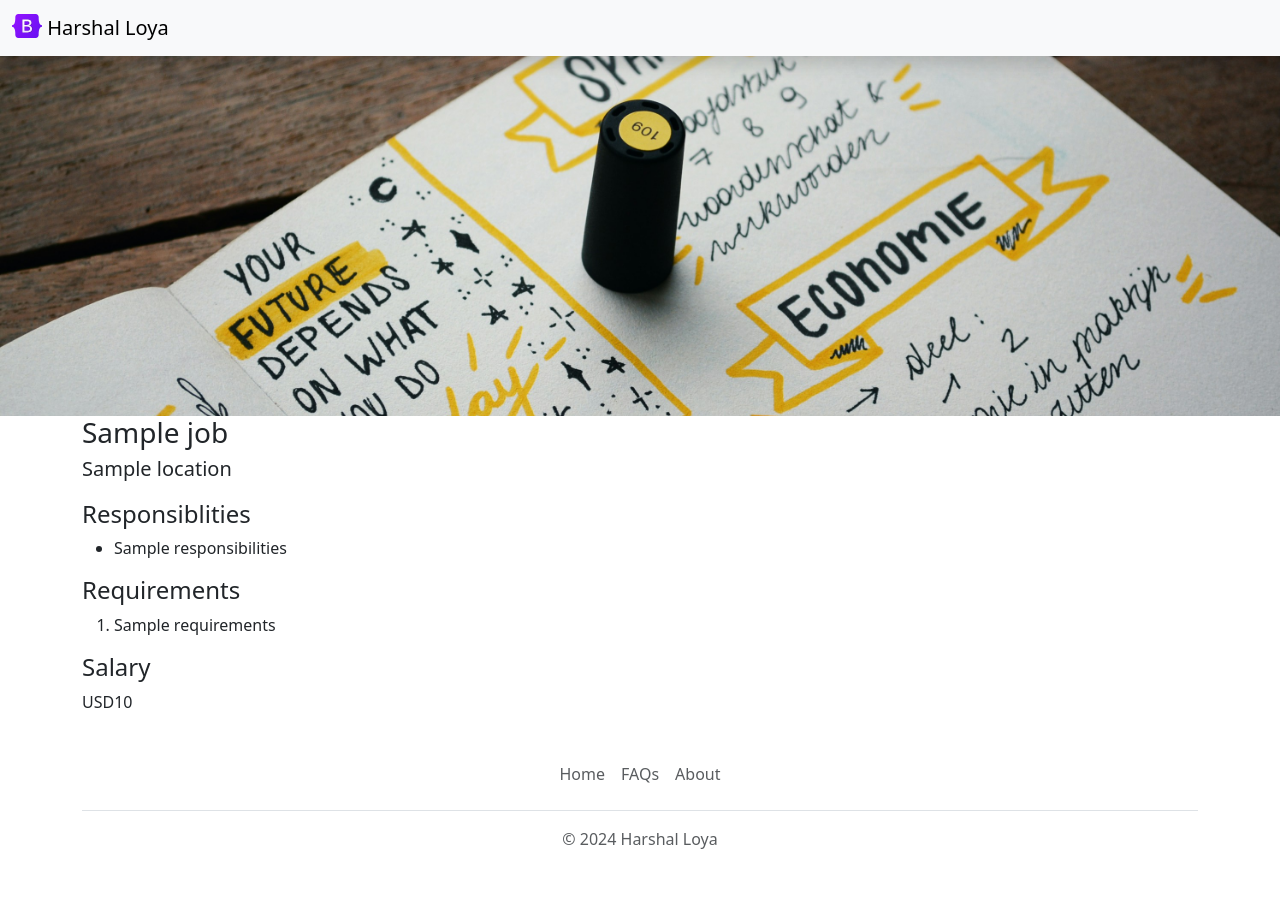
After one commit to HarshalLoya/Careers-Website-v2, a Flask app: template templates/jobpage.html in a window 1280 px wide. The commit adds this page. Run offline with Flask 3, Linux system fonts and the light colour scheme; the template is opened without the code that fills it: most values are stand-ins (such as "Sample title", 1, 10 or a date in 2020).

Commit message:
added dynamic pages to each job

```diff
--- a/app.py
+++ b/app.py
@@ -1,5 +1,5 @@
 from flask import Flask, render_template, jsonify
-from database import load_jobs_from_db
+from database import load_jobs_from_db, load_job_with_id
 
 app = Flask(__name__)
 
@@ -16,6 +16,15 @@ def list_jobs():
   return jsonify(jobs)
 
 
+@app.route("/job/<id>")
+def show_job(id):
+  job = load_job_with_id(id)
+  if not job:
+    return "Not Found", 404
+  else:
+    return render_template('jobpage.html', job=job)
+
+
 @app.route('/faqs')
 def faqs():
   return render_template('faqs.html')
--- /dev/null
+++ b/templates/banner.html
@@ -0,0 +1,8 @@
+<style>
+  #banner {
+    object-fit: cover;
+    width: 100%;
+    height: 360px;
+  }
+</style>
+<img class="img-fluid" id="banner" src="static/banner.jpg" alt="Image of a wooden staircase">
--- /dev/null
+++ b/templates/bootstrap.html
@@ -0,0 +1,5 @@
+<meta charset="utf-8">
+<meta name="viewport" content="width=device-width, initial-scale=1">
+<title>Careers Page</title>
+<link href="https://cdn.jsdelivr.net/npm/bootstrap@5.3.3/dist/css/bootstrap.min.css" rel="stylesheet"
+  integrity="sha384-QWTKZyjpPEjISv5WaRU9OFeRpok6YctnYmDr5pNlyT2bRjXh0JMhjY6hW+ALEwIH" crossorigin="anonymous">
--- a/templates/footer.html
+++ b/templates/footer.html
@@ -1,7 +1,7 @@
 <div class="container">
   <footer class="py-3 my-4">
     <ul class="nav justify-content-center border-bottom pb-3 mb-3">
-      <li class="nav-item"><a href="#" class="nav-link px-2 text-body-secondary">Home</a></li>
+      <li class="nav-item"><a href="/" class="nav-link px-2 text-body-secondary">Home</a></li>
       <!-- <li class="nav-item"><a href="{{url_for('faqs')}}" target="_blank" class="nav-link px-2 text-body-secondary">FAQs</a></li> -->
       <li class="nav-item"><a href="#" class="nav-link px-2 text-body-secondary">FAQs</a></li>
       <!-- <li class="nav-item"><a href="https://www.linkedin.com/in/harshal-loya/" target="_blank" class="nav-link px-2 text-body-secondary">About</a></li> -->
--- a/templates/jobitem.html
+++ b/templates/jobitem.html
@@ -11,6 +11,6 @@
     {% endif %}
   </div>
   <div class="col-2">
-    <a href="mailto:testemail@example.com?subject=Application%20for%20{{job['title']}}&body=My%20Name%3A%20%3CYour%20name%3E%0D%0A%0D%0AMy%20Resume%20Link%3A%20%3CYour%20resume%20link%3E%0D%0A%0D%0AMy%20LinkedIn%20Profiel%3A%20%3CLink%20to%20your%20linkedin%20profile%3E" type="button" class="btn btn-outline-primary"">Apply</a>
+    <a href="/job/{{job['id']}}" type="button" class="btn btn-outline-primary"">Apply</a>
   </div>
 </div>
--- /dev/null
+++ b/templates/jobpage.html
@@ -0,0 +1,32 @@
+<!DOCTYPE html>
+<html lang="en">
+
+<head>
+  {% include 'bootstrap.html' %}
+</head>
+
+<body>
+  {% include 'nav.html' %}
+  {% include 'banner.html' %}
+  <div class="container">
+    <h3 class="mb-1">{{job.title}}</h3>
+    <p class="lead mt-0">{{job.location}}</p>
+    <h4>Responsiblities</h4>
+    <ul>
+      {% for line in job.responsibilities.split("\n") %}
+        <li>{{line}}</li>
+      {% endfor %}
+    </ul>
+    <h4>Requirements</h4>
+    <ol>
+      {% for line in job.requirements.split("\n") %}
+        <li>{{line}}</li>
+      {% endfor %}
+    </ol>
+    <h4>Salary</h4>
+    <p>{{job.currency}}{{job.salary}}</p>
+  </div>
+  {% include 'footer.html' %}
+</body>
+
+</html>
--- a/templates/nav.html
+++ b/templates/nav.html
@@ -1,6 +1,6 @@
 <nav class="navbar bg-body-tertiary shadow fixed-top">
   <div class="container-fluid">
-    <a class="navbar-brand" href="#">
+    <a class="navbar-brand" href="/">
       <img src="static/bootstrap-logo.svg" alt="Logo" width="30" height="24" class="d-inline-block align-text-top">
       Harshal Loya
     </a>
```
Also changed, not shown: database.py (+44 -15 lines), templates/faqs.html (+26 -7 lines), templates/home.html (+11 -14 lines).
